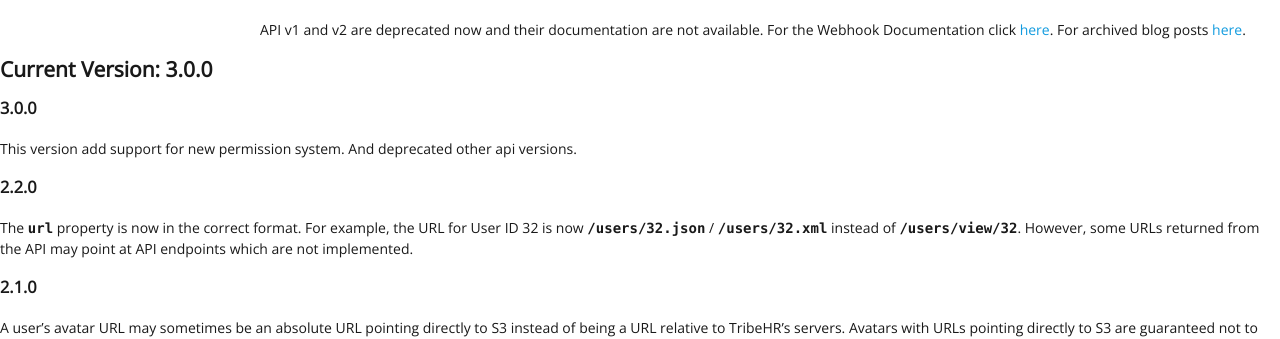
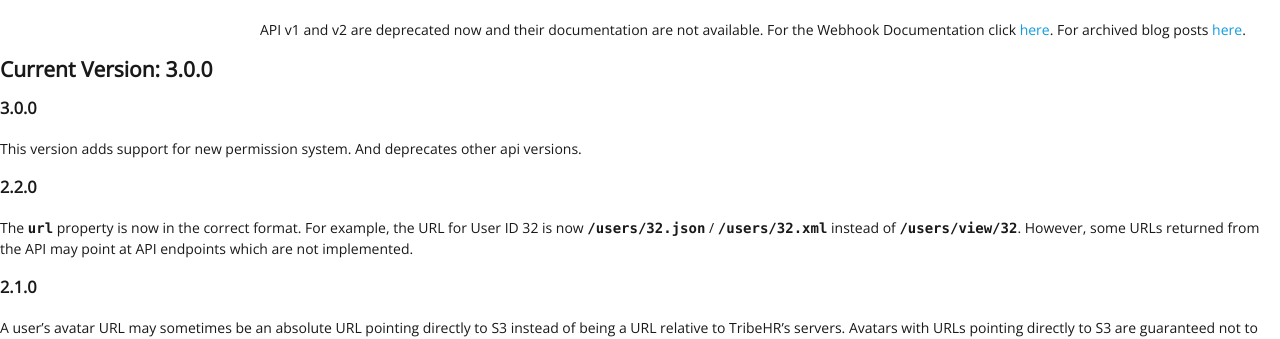
Before and after one commit to TribeHR/tribehr.github.io, a Jekyll site: the page built from _posts/general/2017-01-29-version-history.md, in a window 1280 px wide. Shown: the top 339 px of the page. Built offline with Jekyll 4.4.1, drawn with Linux system fonts in a browser that asks for light colours.

```diff
--- a/_posts/general/2017-01-29-version-history.md
+++ b/_posts/general/2017-01-29-version-history.md
@@ -8,7 +8,7 @@
 
 ### 3.0.0
 
-This version add support for new permission system. And deprecated other api versions.
+This version adds support for new permission system. And deprecates other api versions.
 
 ### 2.2.0
 
```
Also changed, not shown: 1 other file.
